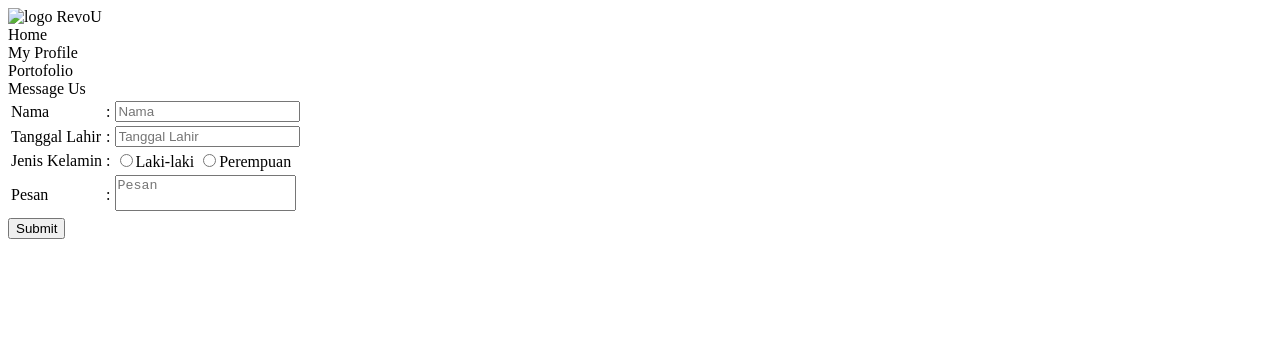
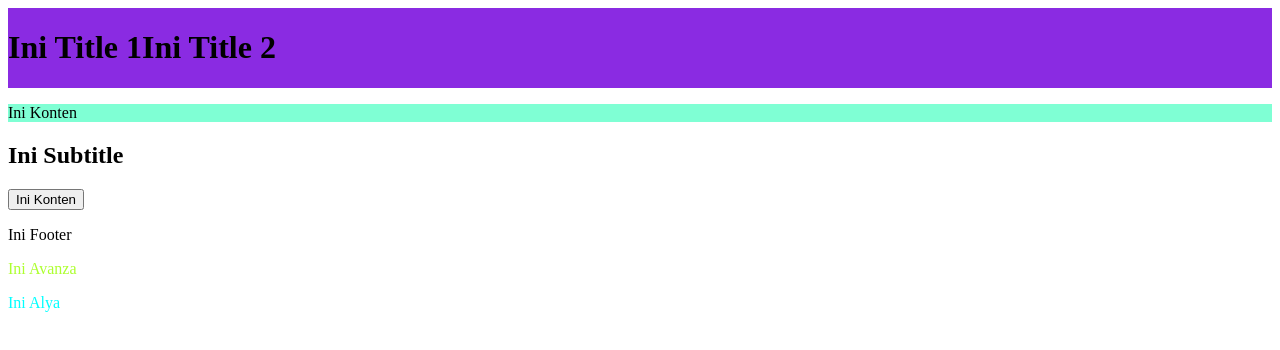
Before and after one commit to WendiSyubagja/latihan1-RU, a plain HTML site: page Latihan2RevoU.html in a window 1280 px wide. Drawn offline with Linux system fonts and the light colour scheme.

Commit message:
revisi 3

```diff
--- a/Latihan2RevoU.html
+++ b/Latihan2RevoU.html
@@ -4,50 +4,46 @@
     <meta charset="UTF-8">
     <meta name="viewport" content="width=device-width, initial-scale=1.0">
     <title>Document</title>
+    <style>
+        .mobil {
+            color: aqua;
+        }
+
+        #avanza {
+            color: greenyellow;
+        }
+    </style>
+
 </head>
 <body>
-    <nav class="container">
-        <img src="assets/img/logo-revou.png" alt="logo RevoU" width="40" height="40" />
-        <div class="nav-menu">
-            <div class="home">Home</div>
-            <div class="profile">My Profile</div>
-            <div class="portofolio">Portofolio</div>
-            <div class="message">Message Us</div>
-        </div>
-    </nav>
-    <form action="" method="">
-        <table>
-            <tr class="input-form" id="nama">
-                <td>Nama</td>
-                <td>:</td>
-                <td>
-                    <input type="text" name="nama" id="nama" placeholder="Nama" class="input-tag tags">
-                </td>
-            </tr>
-            <tr class="input-form" id="tgl_lahir">
-                <td>Tanggal Lahir</td>
-                <td>:</td>
-                <td>
-                    <input type="text" name="tgl_lahir" id="tgl_lahir" placeholder="Tanggal Lahir" class="input-tag tags">
-                </td>
-            </tr>
-            <tr class="input-form" id="jkel">
-                <td>Jenis Kelamin</td>
-                <td>:</td>
-                <td>
-                    <input type="radio" name="jkel" id="laki-laki" class="laki-laki">Laki-laki
-                    <input type="radio" name="jkel" id="perempuan" class="perempuan">Perempuan
-                </td>
-            </tr>
-            <tr class="input-form" id="pesan">
-                <td>Pesan</td>
-                <td>:</td>
-                <td>
-                    <textarea type="text" name="pesan" id="pesan" placeholder="Pesan" class="input-tag tags" style="resize: none;"></textarea>
-                </td>
-            </tr>
-        </table>
-        <input type="submit" value="Submit" class="submit tags">
-    </form>
+    <header style="background-color: blueviolet; display: flex;">
+        <h1>Ini Title 1</h1>
+        <h1>Ini Title 2</h1>
+    </header>
+
+    <article>
+        <p style="background-color: aquamarine;">Ini Konten</p>
+        <header>
+            <h2>Ini Subtitle</h2>
+        </header>
+    </article>
+
+    <section>
+        <button onclick="startEngine()">Ini Konten</button>
+    </section>
+
+    <footer>
+        <p>Ini Footer</p>
+    </footer>
+
+    <p class="mobil" id="avanza">Ini Avanza</p>
+    <p class="mobil" id="alya">Ini Alya</p>
+
+    <!-- Ini adalah otak -->
+    <script>
+        function startEngine() {
+            alert('Oke, mesinnya menyala')
+        }
+    </script>
 </body>
 </html>
--- a/style.css
+++ /dev/null
@@ -1,35 +0,0 @@
-/* .container {
-    padding: 1%;
-    border: 2px solid black;
-    display: flex;
-    justify-content: flex-end;
-} */
-
-.container .nav-menu>div {
-    padding: 3px 20px 3px 20px;
-    font-size: 14sp;
-    color: black;
-    border: 1px solid;
-    background-color: white;
-}
-
-.container {
-    padding: 1% 6%;
-    justify-content: space-between;
-    align-items: center;
-}
-
-.container .nav-menu {
-    display: flex;
-    flex-direction: row;
-}
-
-article.form form table tr.input-form{
-    display: flex;
-    flex-direction: row;
-    flex: 1;
-    margin-bottom: .5rem;
-}
-article.form form table tr.input-form td > .input-tag{
-    width: 250px;
-}
```
